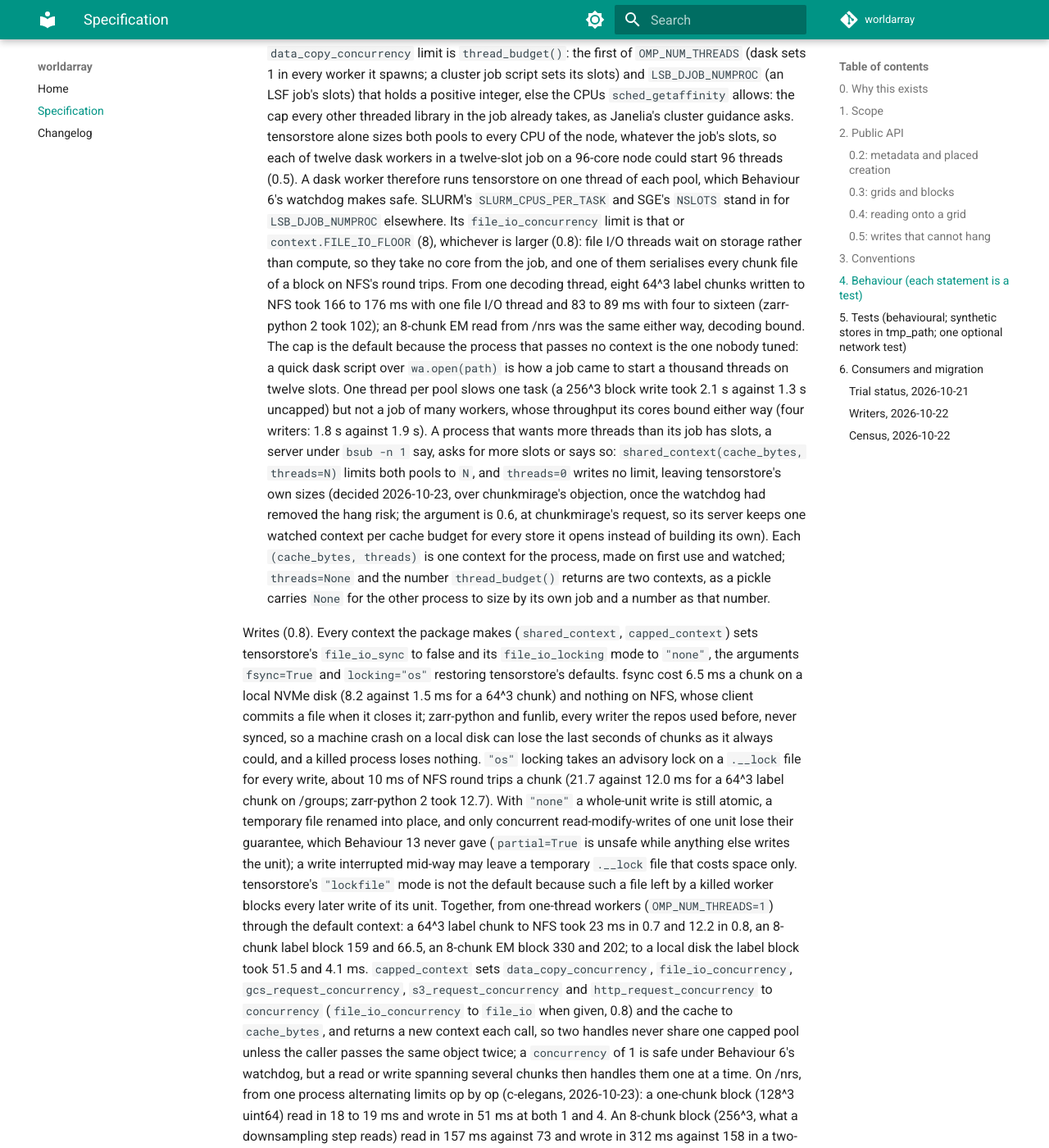
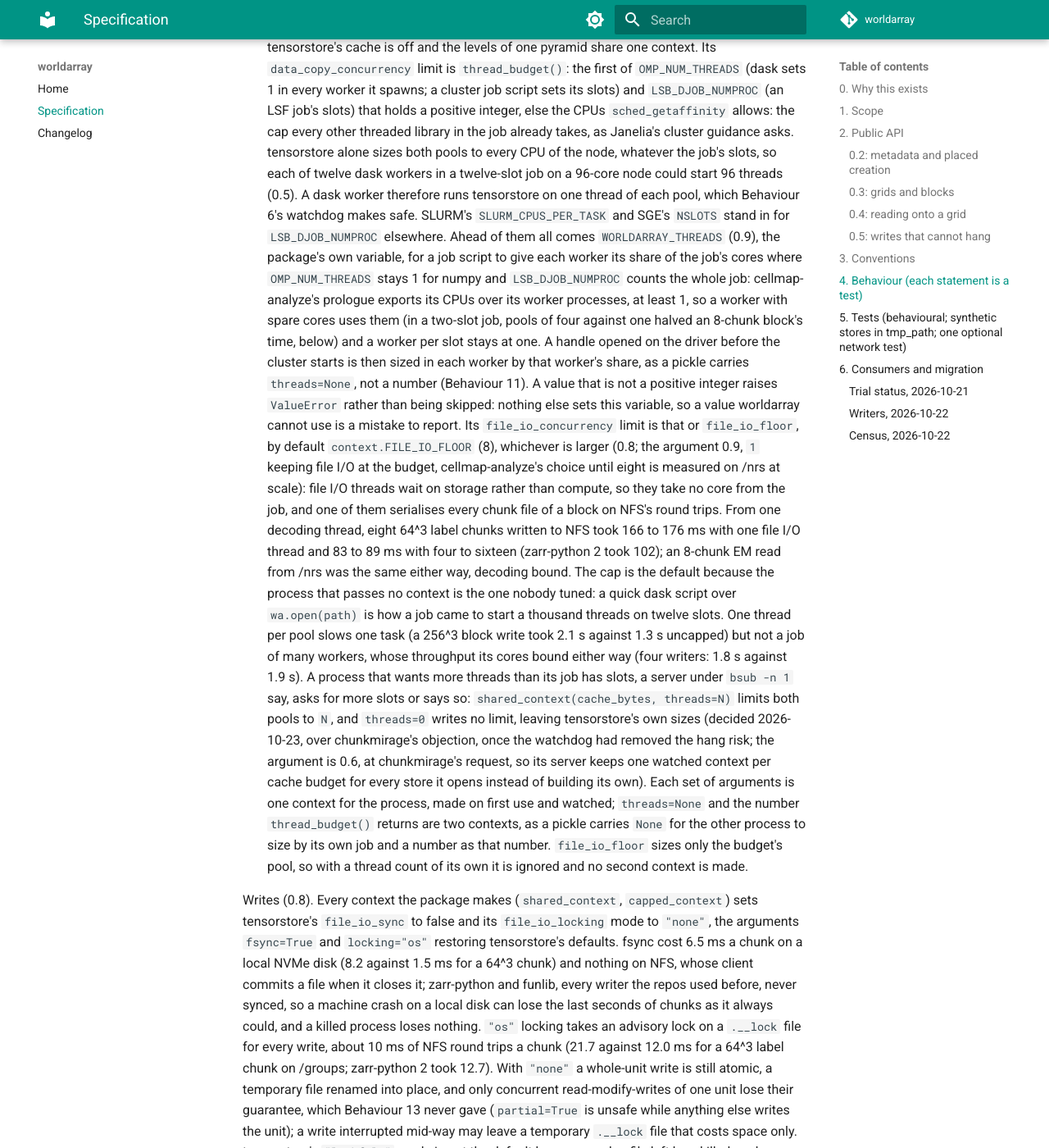
Before and after one commit to JaneliaSciComp/worldarray, an MkDocs documentation site: the page built from docs/spec.md, in a window 1280 px wide and 1400 px high, scrolled down 16969 px. Shown: the whole window at 82% size. Built offline with MkDocs 1.6.1 and Material for MkDocs 9.7.7, drawn with Linux system fonts in a browser that asks for light colours; comment, search, counter and statistics services are not loaded; some of the changed text lies outside the part shown.

Commit message:
Let a job script size each worker's threads (0.9.0)
thread_budget() reads WORLDARRAY_THREADS ahead of OMP_NUM_THREADS and the job's slots, so a
job script can give each dask worker its share of the job's cores where OMP_NUM_THREADS stays
1 for numpy and LSB_DJOB_NUMPROC counts the whole job. A handle opened on the driver on the
shared context is sized in each worker by that worker's value. A value that is not a positive
integer raises ValueError.

shared_context(file_io_floor=) sets the least the file I/O pool takes under the budget
(default FILE_IO_FLOOR, 8; 1 keeps file I/O at the budget). It is part of the context's key
and its pickle recipe, and is ignored with threads=N or threads=0. No default changes.

Claude-Session: https://claude.ai/code/session_0141wgF8mkGbjGfBFKfKhp64

````diff
--- a/docs/spec.md
+++ b/docs/spec.md
@@ -185,11 +185,12 @@ wa.open_tensorstore(path, level=None, context=None, retries=None) -> tensorstore
 wa.corner_to_centre(corner, voxel_size, axes=None) ; wa.default_axes(ndim) ; wa.index_range(begin, end, voxel_size, translation)
 wa.units.TABLE      # the unit tables, public: {"length": {...metres per unit}, "time": {...seconds per unit}}
 wa.select_level(levels, voxel_size, mode) ; wa.Box ; wa.Retry(max_attempts=10, timeout=None, base_delay=1.0)
-wa.shared_context(cache_bytes=0, threads=None, fsync=False, locking="none")
+wa.shared_context(cache_bytes=0, threads=None, fsync=False, locking="none", file_io_floor=8)
 wa.capped_context(cache_bytes=0, concurrency=1, network=True, file_io=None, fsync=False, locking="none") ; wa.capped_context_spec(...)
-                    # threads: None = thread_budget() for decoding and at least 8 for file I/O (0.8), N = that many,
-                    #   0 = tensorstore's own pool sizes (0.6); fsync and locking: tensorstore's file_io_sync and
-                    #   file_io_locking mode, off and "none" in every context the package makes (0.8, Behaviour 7)
+                    # threads: None = thread_budget() for decoding and at least file_io_floor for file I/O (0.8; the
+                    #   argument 0.9), N = that many, 0 = tensorstore's own pool sizes (0.6); fsync and locking:
+                    #   tensorstore's file_io_sync and file_io_locking mode, off and "none" in every context the
+                    #   package makes (0.8, Behaviour 7)
                     # network=False caps decoding and local file I/O only, leaving tensorstore's request pools alone
 wa.list_chunk_keys(path, separator=".", ndim=None)   # chunk indices present under a path, from its keys alone: no
                     #   metadata document needed, so a directory of chunk files with no .zarray lists too
@@ -236,8 +237,8 @@ where it also chooses the integer scale factor that makes the corner whole.
 `shared_context(cache_bytes, threads=None)` is one `tensorstore.Context` per budget and
 thread limit for the process, so the levels of a pyramid and repeat opens share one cache
 pool; the default budget is 0. Its decoding pool is sized by `thread_budget()` (0.5) and
-its file I/O pool by that or 8, whichever is larger (0.8), or both by `threads` when given,
-`0` leaving tensorstore's own sizes (0.6, Behaviour 7).
+its file I/O pool by that or `file_io_floor` (8), whichever is larger (0.8; the argument
+0.9), or both by `threads` when given, `0` leaving tensorstore's own sizes (0.6, Behaviour 7).
 `capped_context` is mesh-n-bone's worker-process context (every tensorstore concurrency
 resource limited, cache off); it returns a **new** context per call, as those workers
 inline the spec into every open today, and `capped_context_spec` exports the dict for
@@ -366,8 +367,8 @@ wa.create(..., attrs={...}, exists="adopt")   # an adopt also compares the keys
 vol.write_index(begin, end, data, partial=False, retries=None)
 vol.write(box, data, partial=False, retries=None) ; vol.write_chunk(index, data, retries=None)
                           # timed out and retried as reads are: `retries`, else the handle's (Behaviour 6)
-wa.thread_budget() -> int # threads for tensorstore's decoding and file I/O in this process: OMP_NUM_THREADS, else
-                          #   LSB_DJOB_NUMPROC, else the CPUs it may run on (Behaviour 7)
+wa.thread_budget() -> int # threads for tensorstore's decoding and file I/O in this process: WORLDARRAY_THREADS (0.9),
+                          #   else OMP_NUM_THREADS, else LSB_DJOB_NUMPROC, else the CPUs it may run on (Behaviour 7)
                           # every context the package makes or opens a store on is kicked once a second, whoever
                           #   waits on it (Behaviour 6)
 ```
@@ -703,8 +704,20 @@ this document and that one differ, fix one of them.
    workers in a twelve-slot job on a 96-core node could start 96 threads (0.5). A dask
    worker therefore runs tensorstore on one thread of each pool, which Behaviour 6's
    watchdog makes safe. SLURM's `SLURM_CPUS_PER_TASK` and SGE's `NSLOTS` stand in for
-   `LSB_DJOB_NUMPROC` elsewhere. Its `file_io_concurrency` limit is that or
-   `context.FILE_IO_FLOOR` (8), whichever is larger (0.8): file I/O threads wait on storage
+   `LSB_DJOB_NUMPROC` elsewhere. Ahead of them all comes `WORLDARRAY_THREADS` (0.9), the
+   package's own variable, for a job script to give each worker its share of the job's
+   cores where `OMP_NUM_THREADS` stays 1 for numpy and `LSB_DJOB_NUMPROC` counts the whole
+   job: cellmap-analyze's prologue exports its CPUs over its worker processes, at least 1,
+   so a worker with spare cores uses them (in a two-slot job, pools of four against one
+   halved an 8-chunk block's time, below) and a worker per slot stays at one. A handle opened on
+   the driver before the cluster starts is then sized in each worker by that worker's
+   share, as a pickle carries `threads=None`, not a number (Behaviour 11). A value that is
+   not a positive integer raises `ValueError` rather than being skipped: nothing else sets
+   this variable, so a value worldarray cannot use is a mistake to report. Its
+   `file_io_concurrency` limit is that or `file_io_floor`, by default
+   `context.FILE_IO_FLOOR` (8), whichever is larger (0.8; the argument 0.9, `1` keeping
+   file I/O at the budget, cellmap-analyze's choice until eight is measured on /nrs at
+   scale): file I/O threads wait on storage
    rather than compute, so they take no core from the job, and one of them serialises every
    chunk file of a block on NFS's round trips. From one decoding thread, eight 64^3 label
    chunks written to NFS took 166 to 176 ms with one file I/O thread and 83 to 89 ms with
@@ -720,10 +733,11 @@ this document and that one differ, fix one of them.
    tensorstore's own sizes (decided 2026-10-23, over chunkmirage's objection, once the
    watchdog had removed the hang risk; the argument is 0.6, at chunkmirage's request, so
    its server keeps one watched context per cache budget for every store it opens
-   instead of building its own). Each `(cache_bytes, threads)` is one context for the
-   process, made on first use and watched; `threads=None` and the number
-   `thread_budget()` returns are two contexts, as a pickle carries `None` for the other
-   process to size by its own job and a number as that number.
+   instead of building its own). Each set of arguments is one context for the process,
+   made on first use and watched; `threads=None` and the number `thread_budget()` returns
+   are two contexts, as a pickle carries `None` for the other process to size by its own
+   job and a number as that number. `file_io_floor` sizes only the budget's pool, so with
+   a thread count of its own it is ignored and no second context is made.
 
    Writes (0.8). Every context the package makes (`shared_context`, `capped_context`)
    sets tensorstore's `file_io_sync` to false and its `file_io_locking` mode to `"none"`,
@@ -1072,7 +1086,11 @@ shared context. 0.7: `metadata`, `open` and `detect` against a server
 that accepts and never answers raising `TimeoutError` after the attempts. 0.8: the default
 and capped contexts' file I/O limit, sync and locking, `fsync` and `locking` carried
 through a pickle, and a create whose first attempt lands after its timeout adopting its own
-array under `exists="error"`. Opt-in (`WORLDARRAY_STRESS=1`, about a minute,
+array under `exists="error"`. 0.9: `WORLDARRAY_THREADS` ahead of every other variable,
+blank as unset and a bad value refused; `file_io_floor` sizing file I/O under the budget,
+ignored with a thread count, and carried through a pickle; a handle pickled on the driver
+sized in a spawned worker by that worker's `WORLDARRAY_THREADS`.
+Opt-in (`WORLDARRAY_STRESS=1`, about a minute,
 `tests/test_lost_wakeup.py`): worker processes aim tasks at the moment a one-thread pool's
 worker exits idle, so a plain context strands some for good (13 of about 7,000 on
 tensorstore 0.1.78; 40 to 44 of 12,000 to 15,000 with 16 workers on 0.1.75 and 0.1.85)
--- a/pyproject.toml
+++ b/pyproject.toml
@@ -1,6 +1,6 @@
 [project]
 name = "worldarray"
-version = "0.8.0"
+version = "0.9.0"
 description = "Read zarr, N5 and Neuroglancer precomputed volumes in world coordinates through tensorstore: correct voxel placement, pyramid levels, padded region reads, resampling. numpy + tensorstore only."
 readme = "README.md"
 license = { file = "LICENSE" }
--- a/src/worldarray/__init__.py
+++ b/src/worldarray/__init__.py
@@ -28,7 +28,7 @@ from .write import (
     parse_chunk_key,
 )
 
-__version__ = "0.8.0"
+__version__ = "0.9.0"
 
 __all__ = [
     "ArrayMeta",
````
Also changed, not shown: CHANGELOG.md (+16 -0 lines), README.md (+10 -8 lines), 4 other files.
